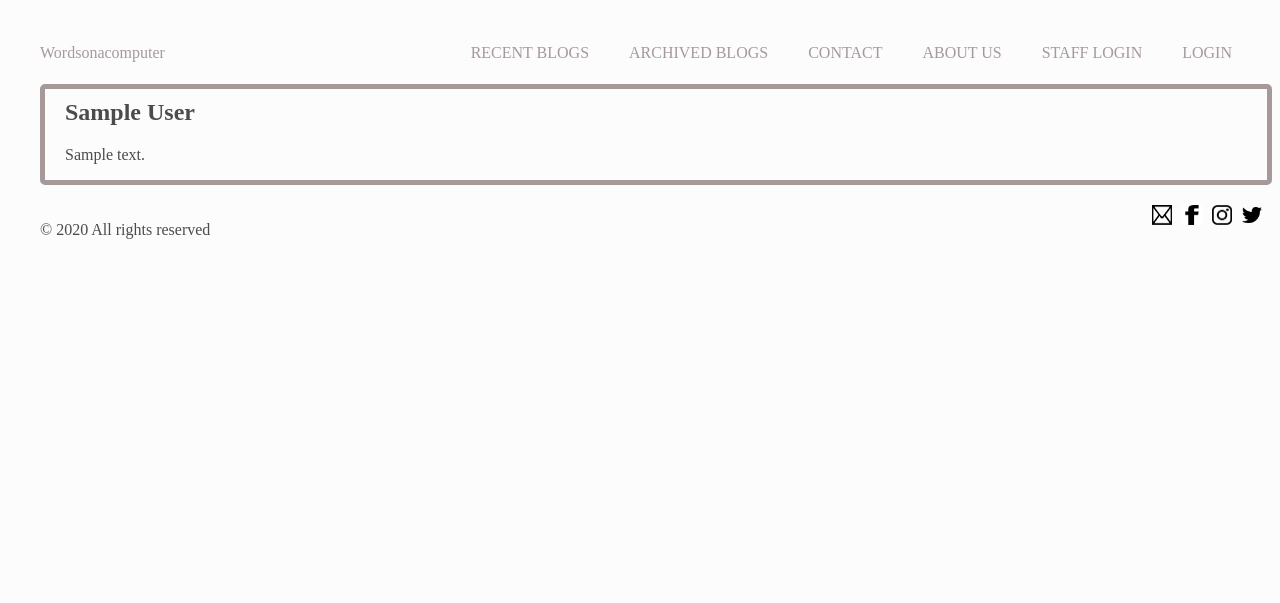
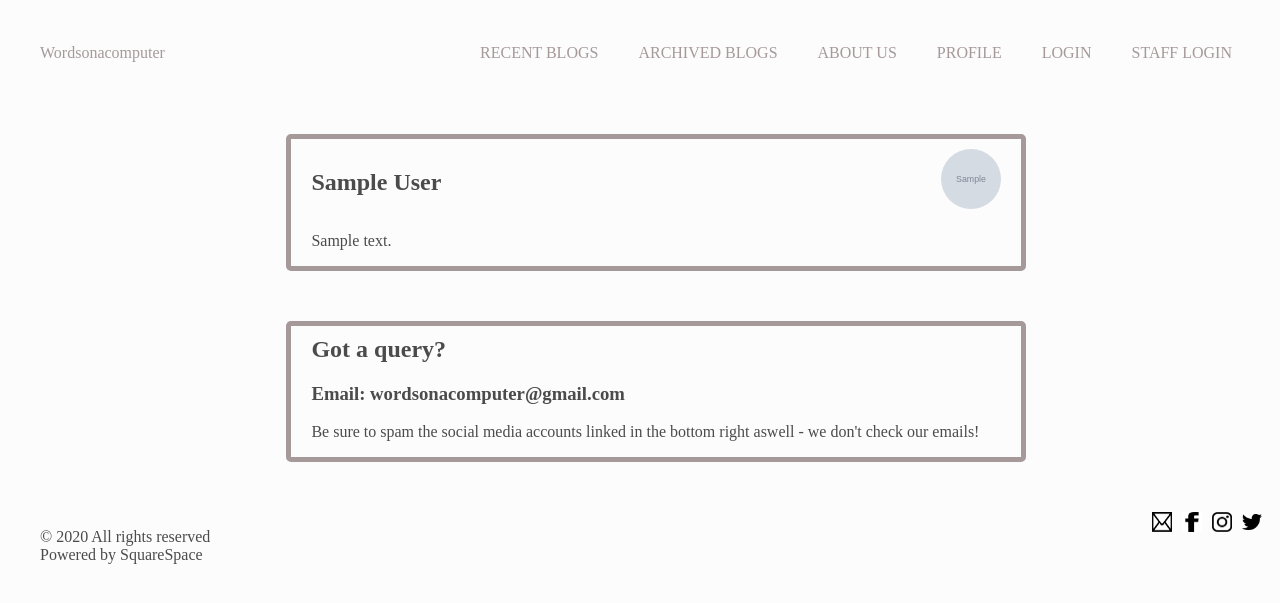
Before and after one commit to ethanbeech/wordsonacomputer, a Django app: page /about/ in a window 1280 px wide. Shown: the top 603 px of the page. Run offline with Django 3.2, Linux system fonts and the light colour scheme; tables that the repository leaves empty hold one stand-in row (values such as "Sample post"); grey boxes marked "Sample" are stand-in pictures.

Commit message:
Added user profile pages

```diff
--- a/blogwebsite/urls.py
+++ b/blogwebsite/urls.py
@@ -12,3 +12,4 @@ urlpatterns = [
 
 if settings.DEBUG:
     urlpatterns += static(settings.STATIC_URL, document_root=settings.STATIC_ROOT)
+    urlpatterns += static(settings.MEDIA_URL, document_root=settings.MEDIA_ROOT)
--- a/staff/forms.py
+++ b/staff/forms.py
@@ -6,8 +6,3 @@ class StaffUpdateForm(forms.ModelForm):
     class Meta:
         model = StaffMember
         fields = ['full_name', 'description', 'profile_picture']
-
-class ProfileUpdateForm(forms.ModelForm):
-    class Meta:
-        model = User
-        fields = ['username', 'email']
--- a/staff/views.py
+++ b/staff/views.py
@@ -9,7 +9,8 @@ from django.contrib.auth.models import User
 from django.contrib import messages
 from django.db import models
 from users.models import staff_check, editor_check, author_check
-from .forms import StaffUpdateForm, ProfileUpdateForm
+from .forms import StaffUpdateForm
+from users.forms import ProfileUpdateForm
 
 
 class CreatePost(LoginRequiredMixin, generic.CreateView):
--- a/static/css/main.css
+++ b/static/css/main.css
@@ -72,6 +72,7 @@ a:hover {
   background-color: var(--mainTextColor);
 	margin: 5px;
 	position: relative;
+  border-radius: 10px;
 }
 
 .imageGridItem p {
@@ -191,3 +192,20 @@ input {
 }
 
 /* Forms End */
+
+/* Profile Pages */
+
+.profilePictureDisplay {
+  border-radius: 50%;
+  width: 60px;
+  height: 60px;
+  vertical-align: middle;
+  float: right;
+}
+
+.container {
+  margin-top: 20px;
+  overflow: hidden;
+}
+
+/* Profiles Pages End */
--- a/templates/about.html
+++ b/templates/about.html
@@ -1,11 +1,25 @@
 {% extends "base.html" %}
 {% block content %}
-  {% for staff in object_list %}
+  <div class="pageContainer">
+    {% for staff in object_list %}
     <div class="reducedBlog">
       <div class="interiorMargin">
-        <h2>{{ staff.full_name }}</h2>
-        <p>{{ staff.description }} </p>
+        <div class="container">
+          <h2 style="display: inline; float: left;">{{ staff.full_name }}</h2>
+          <img class="profilePictureDisplay" src="{{ staff.profile_picture.url }}">
+        </div>
+        <p> {{ staff.description }} </p>
       </div>
     </div>
-  {% endfor %}
+    {% endfor %}
+  </div>
+  <div class="pageContainer">
+    <div class="reducedBlog">
+      <div class="interiorMargin">
+        <h2>Got a query?</h2>
+        <h3>Email: wordsonacomputer@gmail.com</h3>
+        <p>Be sure to spam the social media accounts linked in the bottom right aswell - we don't check our emails!</p>
+      </div>
+    </div>
+  </div>
 {%endblock%}
--- a/templates/base.html
+++ b/templates/base.html
@@ -13,14 +13,14 @@
           <ul>
 
             {% if user.is_authenticated %}
+            <a href="{% url 'staff_home' %}"><li>STAFF SITE</li></a>
             <a href="{% url 'logout' %}"><li>LOGOUT</li></a>
-            <a href="{% url 'staff_home' %}"><li>STAFF SITE</li></a>
             {% else %}
+            <a href="{% url 'staff_home' %}"><li>STAFF LOGIN</li></a>
             <a href="{% url 'login' %}"><li>LOGIN</li></a>
-            <a href="{% url 'staff_home' %}"><li>STAFF LOGIN</li></a>
             {% endif %}
+            <a href="#"><li>PROFILE</li></a>
             <a href="{% url 'about' %}"><li>ABOUT US</li></a>
-            <a href="#"><li>CONTACT</li></a>
             <a href="{% url 'blogArchive' %}"><li>ARCHIVED BLOGS</li></a>
             <a href="{% url 'feed' %}"><li>RECENT BLOGS</li></a>
           </ul>
@@ -35,7 +35,7 @@
         {% endblock content %}
         <footer>
           <nav class="socialLinks">
-            <p>© 2020 All rights reserved</p>
+            <p>© 2020 All rights reserved<br>Powered by SquareSpace</p>
             <ul>
               <a href="https://twitter.com/Alexhart50Alex"><li><img border="0" alt="twitter share link" src="{% static 'images/twitterLogo.png' %}" width="20" height="20"/></li></a>
               <a href="https://www.instagram.com/alex_j_hart/"><li><img border="0" alt="instagram share link" src="{% static 'images/instagramLogo.png' %}" width="20" height="20"/></li></a>
--- a/templates/staff/author_posts.html
+++ b/templates/staff/author_posts.html
@@ -8,7 +8,7 @@
         <h2>{{ post.title }}</h2>
         <p>{{ post.author }} | {{ post.created_on}} </p>
         <p>{{post.content|slice:":200" }}</p>
-				<a href="#"><button type="button">Update</button></a>
+				<a href="{% url 'update_post' post.slug %}"><button type="button">Update</button></a>
       </div>
     </div>
     {% endfor %}
--- a/users/forms.py
+++ b/users/forms.py
@@ -8,3 +8,8 @@ class UserRegisterForm(UserCreationForm):
     class Meta:
         model = User
         fields = ['username', 'email', 'password1', 'password2']
+
+class ProfileUpdateForm(forms.ModelForm):
+    class Meta:
+        model = User
+        fields = ['username', 'email']
--- a/users/urls.py
+++ b/users/urls.py
@@ -6,5 +6,6 @@ urlpatterns = [
     path("register/", views.register, name="register"),
     path("login/", auth_views.LoginView.as_view(template_name="users/login.html"), name="login"),
     path("logout/", auth_views.LogoutView.as_view(template_name="users/logout.html"), name="logout"),
-    path("profile/", views.profile, name="profilePage")
+    path("profile/", views.UserProfilePage, name="profilePage"),
+    path("profile/update", views.UserProfilePageUpdate, name="update_user_profile")
 ]
```
Also changed, not shown: templates/users/profile.html (deleted, +0 -7 lines), templates/users/user_profile_page.html (added, +14 -0 lines), templates/users/user_profile_update.html (added, +16 -0 lines), users/views.py (+19 -2 lines).
